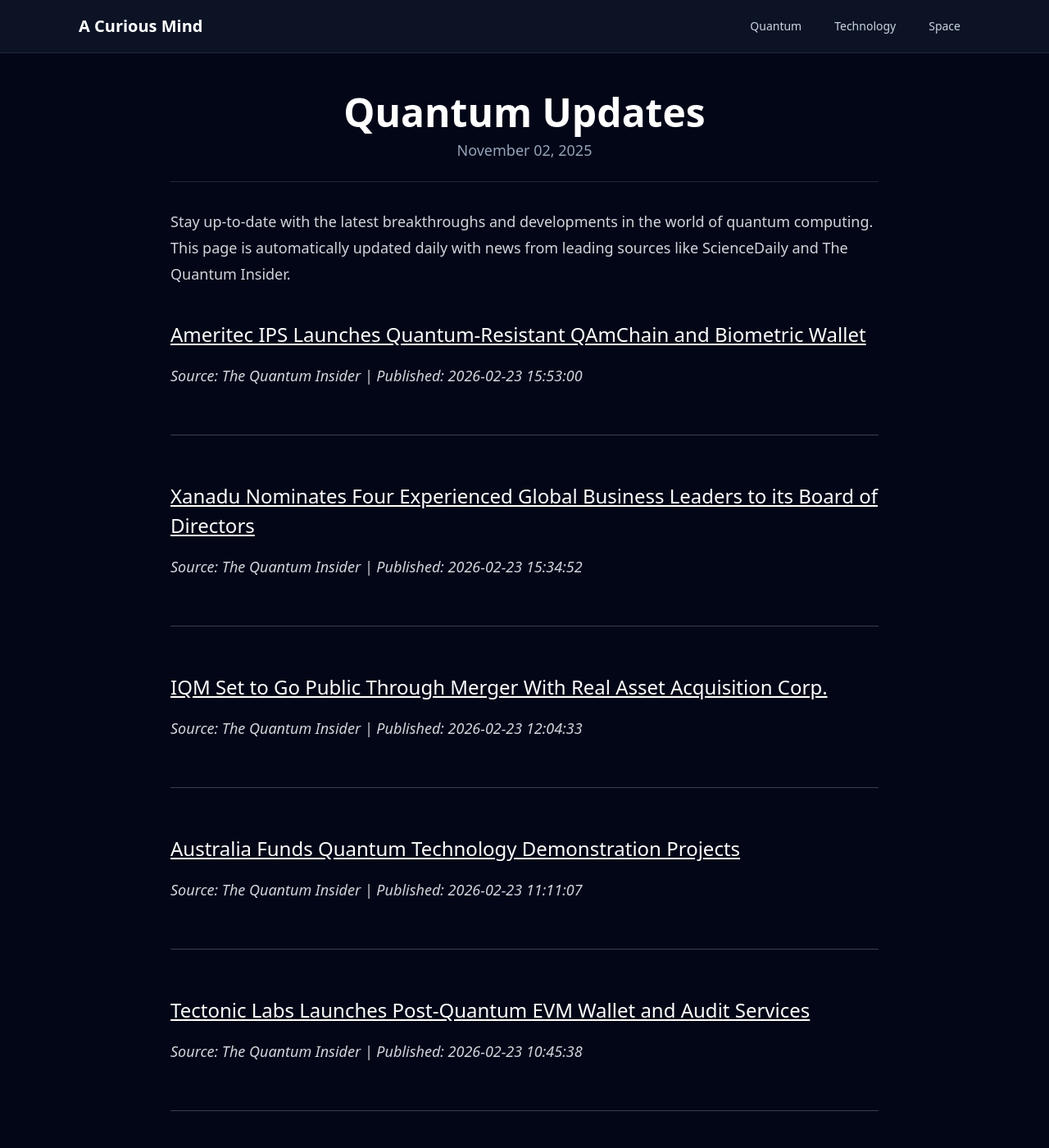
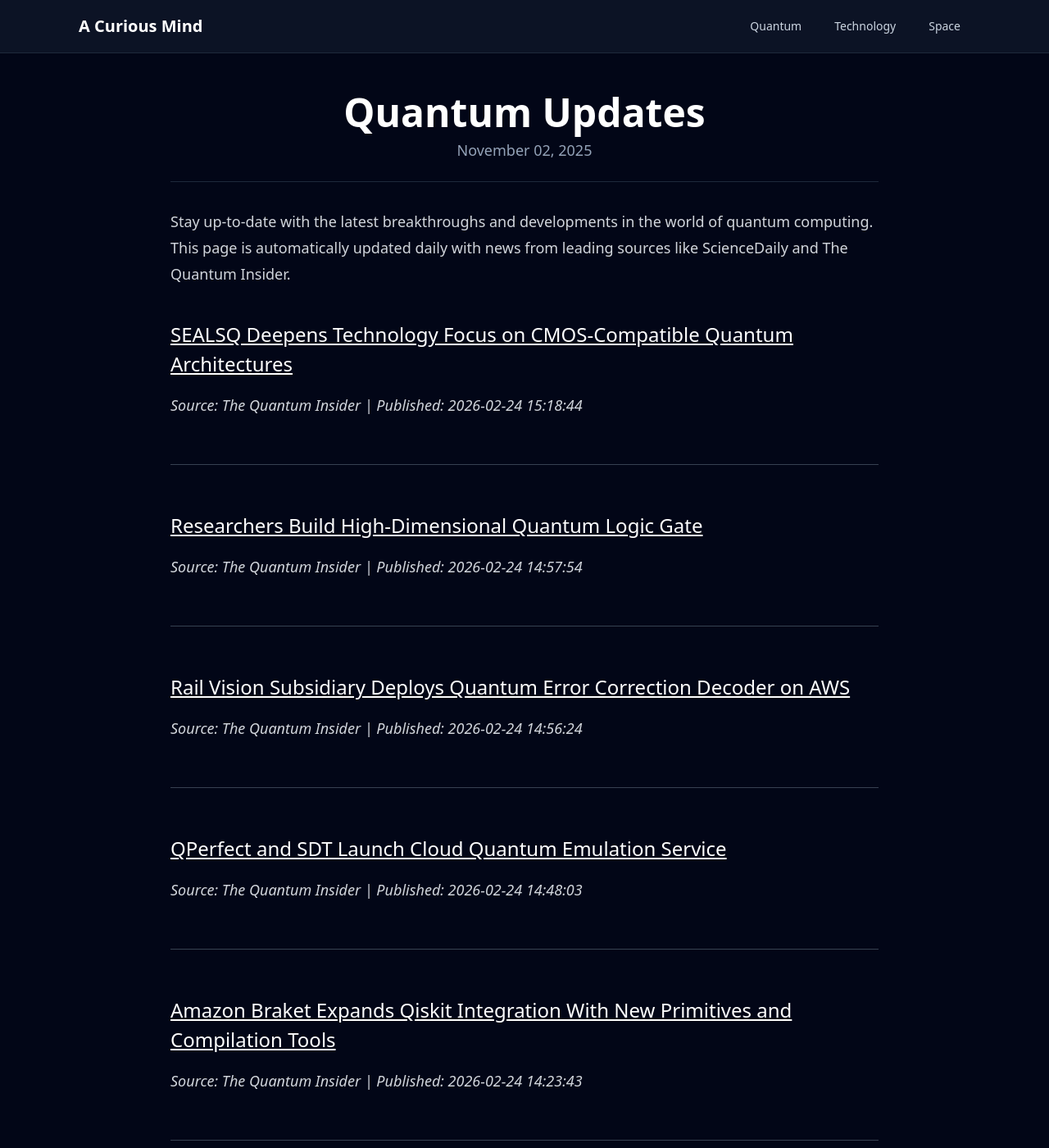
Before and after one commit to onehl7/onehl7.github.io, a Jekyll site: the page built from _posts/2025-11-02-quantum-updates.md, in a window 1280 px wide and 1400 px high. Shown: the whole window at 82% size. Built offline with Jekyll 4.4.1, drawn with Linux system fonts in a browser that asks for light colours; nearby versions of some CDN libraries.

Commit message:
Update quantum news data

```diff
--- a/_data/quantum_news.json
+++ b/_data/quantum_news.json
@@ -1,33 +1,33 @@
 [
   {
     "source": "The Quantum Insider",
-    "title": "Ameritec IPS Launches Quantum-Resistant QAmChain and Biometric Wallet",
-    "link": "https://thequantuminsider.com/2026/02/23/ameritec-ips-launches-qamchain-biometric-wallet/",
-    "published": "2026-02-23 15:53:00"
+    "title": "SEALSQ Deepens Technology Focus on CMOS-Compatible Quantum Architectures",
+    "link": "https://thequantuminsider.com/2026/02/24/sealsq-cmos-compatible-quantum-architectures/",
+    "published": "2026-02-24 15:18:44"
   },
   {
     "source": "The Quantum Insider",
-    "title": "Xanadu Nominates Four Experienced Global Business Leaders to its Board of Directors",
-    "link": "https://thequantuminsider.com/2026/02/23/anadu-nominates-experienced-global-business-leaders-board/",
-    "published": "2026-02-23 15:34:52"
+    "title": "Researchers Build High-Dimensional Quantum Logic Gate",
+    "link": "https://thequantuminsider.com/2026/02/24/researchers-build-high-dimensional-quantum-logic-gate/",
+    "published": "2026-02-24 14:57:54"
   },
   {
     "source": "The Quantum Insider",
-    "title": "IQM Set to Go Public Through Merger With Real Asset Acquisition Corp.",
-    "link": "https://thequantuminsider.com/2026/02/23/iqm-set-to-go-public-through-merger-with-real-asset-acquisition-corp/",
-    "published": "2026-02-23 12:04:33"
+    "title": "Rail Vision Subsidiary Deploys Quantum Error Correction Decoder on AWS",
+    "link": "https://thequantuminsider.com/2026/02/24/rail-vision-quantum-decoder-aws-deployment/",
+    "published": "2026-02-24 14:56:24"
   },
   {
     "source": "The Quantum Insider",
-    "title": "Australia Funds Quantum Technology Demonstration Projects",
-    "link": "https://thequantuminsider.com/2026/02/23/australia-quantum-demonstration-grants/",
-    "published": "2026-02-23 11:11:07"
+    "title": "QPerfect and SDT Launch Cloud Quantum Emulation Service",
+    "link": "https://thequantuminsider.com/2026/02/24/btq-qperfect-sdt-mimiq-quantum-emulation-qureka/",
+    "published": "2026-02-24 14:48:03"
   },
   {
     "source": "The Quantum Insider",
-    "title": "Tectonic Labs Launches Post-Quantum EVM Wallet and Audit Services",
-    "link": "https://thequantuminsider.com/2026/02/23/tectonic-labs-pq-wallet-post-quantum-evm-audits/",
-    "published": "2026-02-23 10:45:38"
+    "title": "Amazon Braket Expands Qiskit Integration With New Primitives and Compilation Tools",
+    "link": "https://thequantuminsider.com/2026/02/24/amazon-braket-expands-qiskit-integration-with-new-primitives-and-compilation-tools/",
+    "published": "2026-02-24 14:23:43"
   },
   {
     "source": "ScienceDaily (Quantum Computing)",
```
